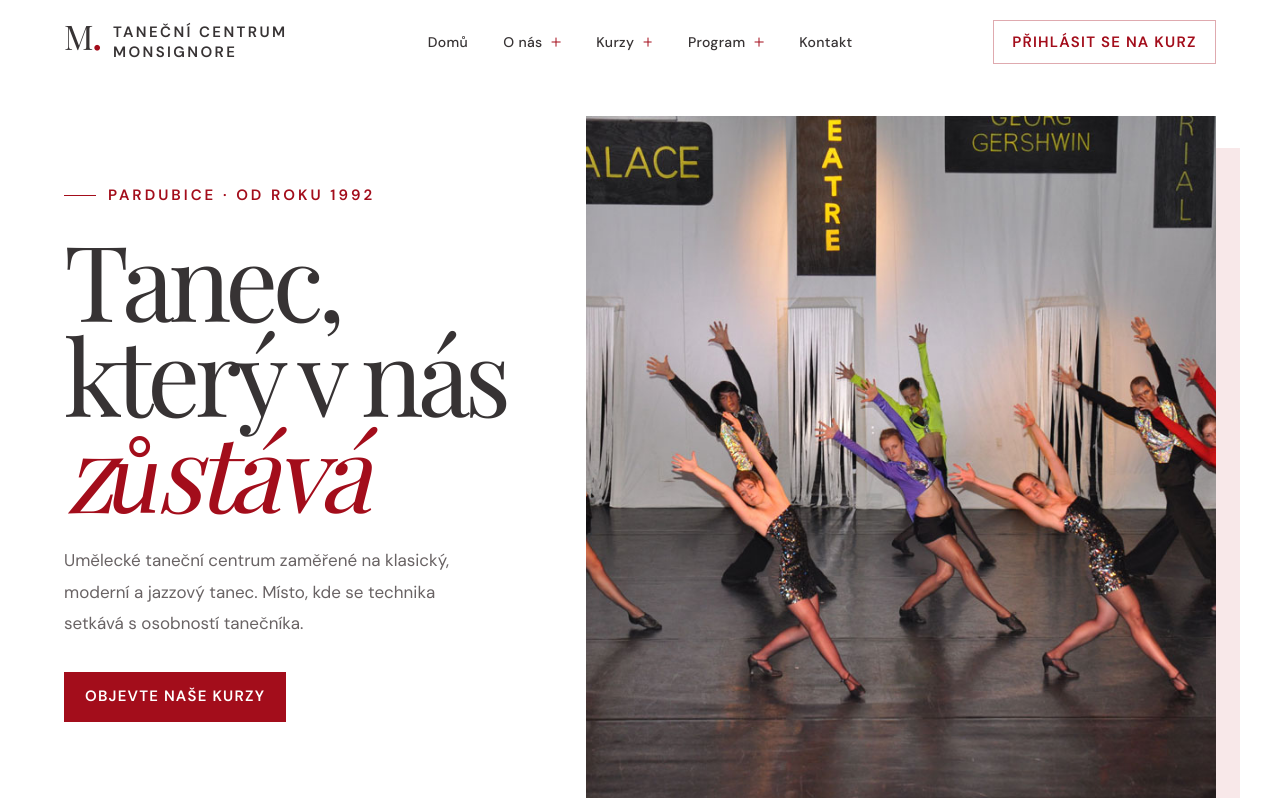
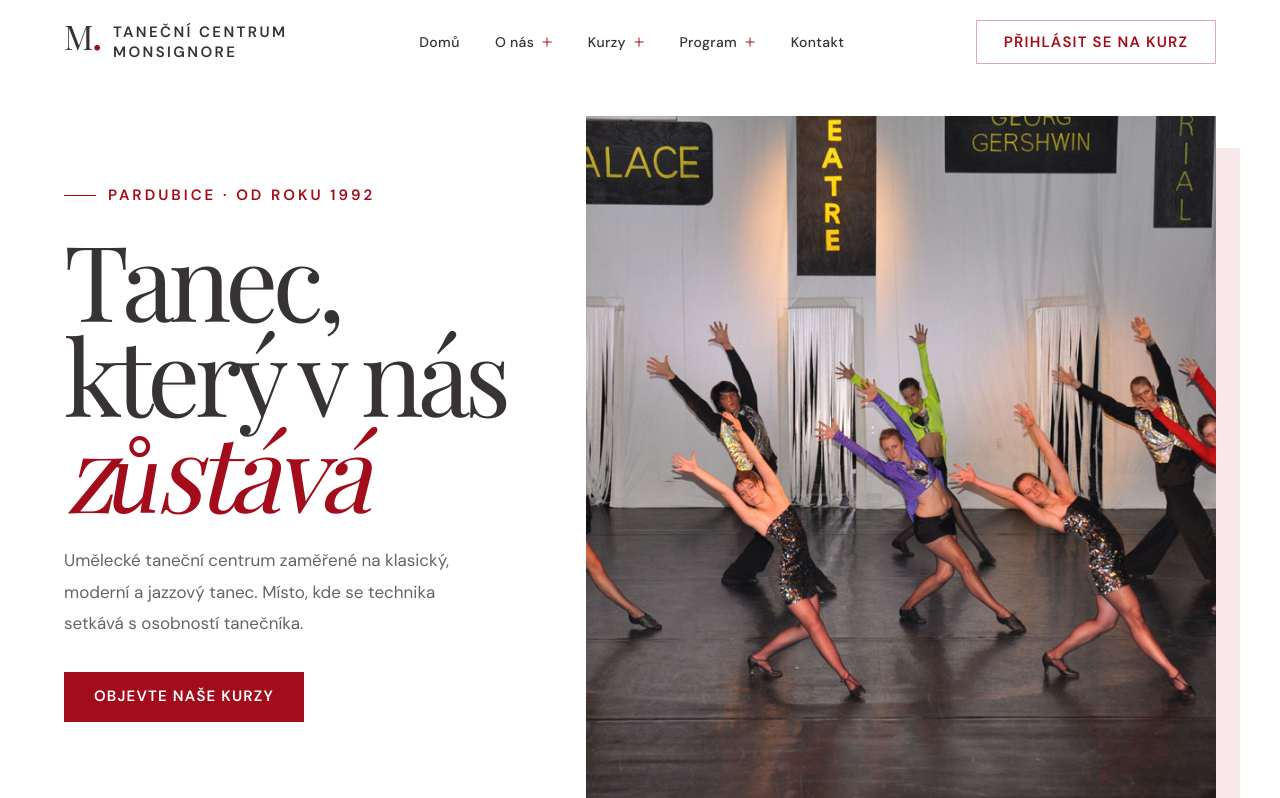
Before and after one commit to Matyasjz/monsignore-tanecni-centrum, a website built with Vite: page index.html in a window 1280 px wide. Shown: the top 798 px of the page. Built offline with nearby package versions, Linux system fonts and the light colour scheme; a web font is replaced by a local one.

Commit message:
Make homepage call-to-action buttons equal width

```diff
--- a/index.html
+++ b/index.html
@@ -56,7 +56,7 @@
         <a class="nav-trigger" href="#" data-inert-nav aria-disabled="true">Kontakt</a>
       </div>
       <a href="#" data-inert-nav aria-disabled="true"
-        class="button button-outline button-small hidden lg:inline-flex">Přihlásit se na kurz</a>
+        class="button button-outline button-small w-[240px] hidden lg:inline-flex">Přihlásit se na kurz</a>
       <button id="menu-toggle"
         class="menu-toggle relative z-50 flex h-11 w-11 flex-col items-center justify-center gap-[5px] border border-ink/15 lg:hidden"
         aria-expanded="false" aria-controls="mobile-menu" aria-label="Otevřít menu"><span
@@ -93,7 +93,7 @@
           </div>
         </details>
         <a class="mobile-nav-link" href="#" data-inert-nav aria-disabled="true">Kontakt</a>
-        <a class="button button-primary mx-6 mt-3" href="#" data-inert-nav
+        <a class="button button-primary mx-6 mt-3 w-[240px]" href="#" data-inert-nav
           aria-disabled="true">Přihlásit se na kurz</a></div>
     </div>
   </header>
@@ -107,7 +107,7 @@
           Tanec,<br>který v nás<br><i class="font-normal text-rose">zůstává</i></h1>
         <p class="mt-7 max-w-[390px] text-[17px] leading-[1.85] text-muted">Umělecké taneční centrum zaměřené na klasický,
           moderní a jazzový tanec. Místo, kde se technika setkává s osobností tanečníka.</p>
-        <a href="#kurzy" class="button button-primary mt-8">Objevte naše kurzy</a>
+        <a href="#kurzy" class="button button-primary mt-8 w-[240px]">Objevte naše kurzy</a>
       </div>
       <div class="relative md:pl-5 md:pt-4">
         <div class="absolute -bottom-5 -left-1 -right-5 top-10 bg-blush md:-bottom-6 md:left-9 md:-right-6 md:top-12">
```
